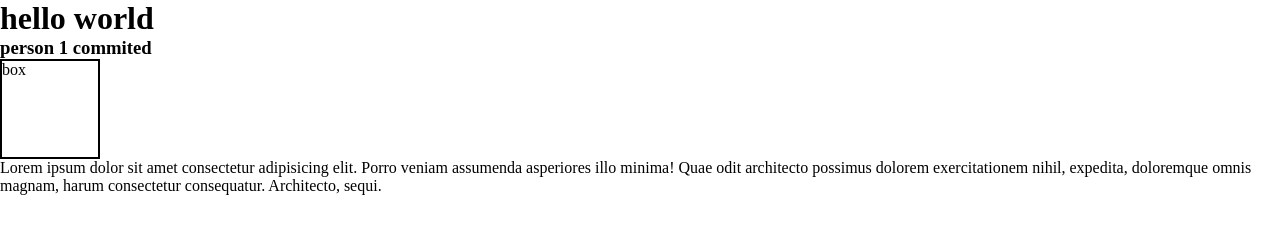
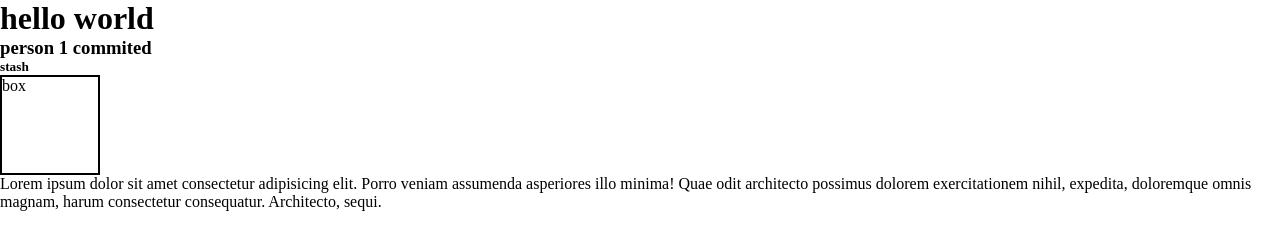
Before and after one commit to mukeshyadav024/learning-git-github, a plain HTML site: page index.html in a window 1280 px wide. Drawn offline with Linux system fonts and the light colour scheme.

Commit message:
stash commited

```diff
--- a/index.html
+++ b/index.html
@@ -9,6 +9,7 @@
 <body>
     <h1>hello world</h1>
 <h3>person 1 commited </h3>
+<h5>stash</h5>
 <div>
     box
 </div>
```
